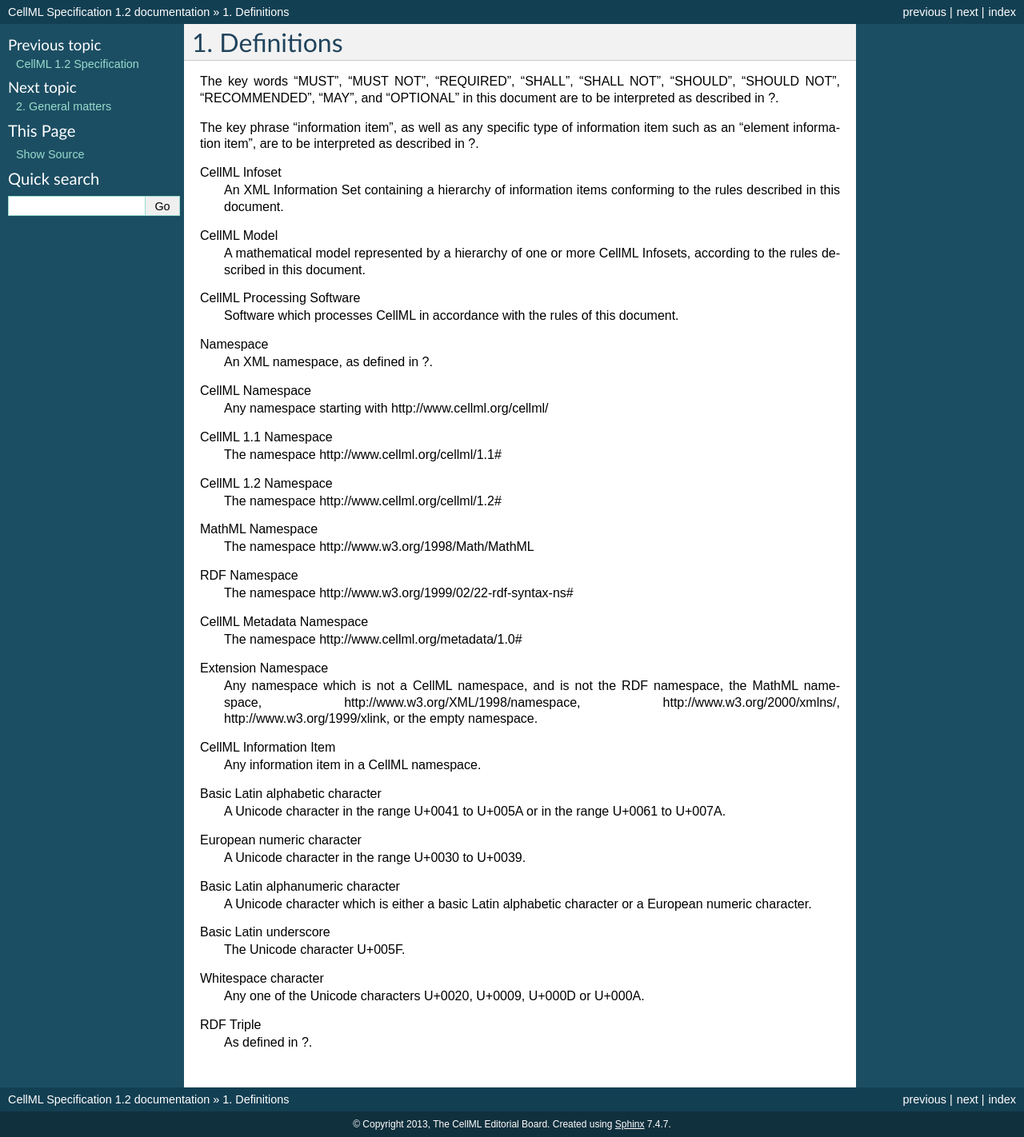
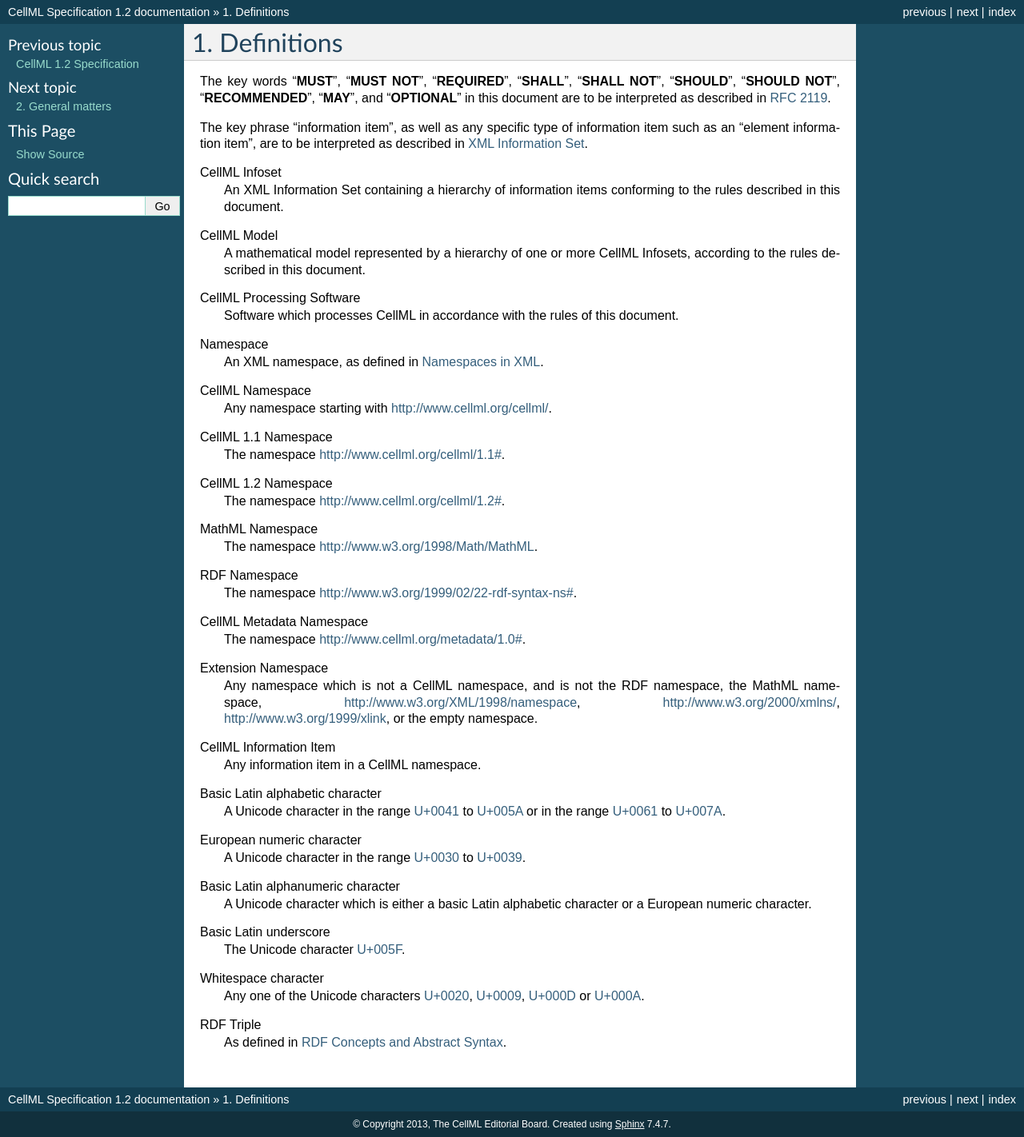
Before and after one commit to nickerso/cellml-spec-sphinx-test, a Sphinx documentation site: the page built from source/definitions.rst, in a window 1280 px wide. Shown: the whole page at 80% size. Built offline with Sphinx 7.4.7, drawn with Linux system fonts in a browser that asks for light colours.

Commit message:
Fixed some convertion problems in the definitions page. Also added various links.

```diff
--- a/source/definitions.rst
+++ b/source/definitions.rst
@@ -1,13 +1,13 @@
 Definitions
 ===========
 
-The key words "MUST", "MUST NOT", "REQUIRED", "SHALL", "SHALL NOT",
-"SHOULD", "SHOULD NOT", "RECOMMENDED", "MAY", and "OPTIONAL" in this
-document are to be interpreted as described in ?.
+The key words "**MUST**", "**MUST NOT**", "**REQUIRED**", "**SHALL**", "**SHALL NOT**",
+"**SHOULD**", "**SHOULD NOT**", "**RECOMMENDED**", "**MAY**", and "**OPTIONAL**" in this
+document are to be interpreted as described in `RFC 2119 <http://www.apps.ietf.org/rfc/rfc2119.html>`_.
 
 The key phrase "information item", as well as any specific type of
 information item such as an "element information item", are to be
-interpreted as described in ?.
+interpreted as described in `XML Information Set <http://www.w3.org/TR/xml-infoset/>`_.
 
 CellML Infoset
     An XML Information Set containing a hierarchy of information items
@@ -22,51 +22,59 @@ CellML Processing Software
     document.
 
 Namespace
-    An XML namespace, as defined in ?.
+    An XML namespace, as defined in `Namespaces in XML <http://www.w3.org/TR/REC-xml-names/>`_.
 
 CellML Namespace
-    Any namespace starting with \http://www.cellml.org/cellml/
+    Any namespace starting with `http://www.cellml.org/cellml/ <http://www.cellml.org/cellml/>`_.
 
 CellML 1.1 Namespace
-    The namespace \http://www.cellml.org/cellml/1.1#
+    The namespace `http://www.cellml.org/cellml/1.1# <http://www.cellml.org/cellml/1.1#>`_.
 
 CellML 1.2 Namespace
-    The namespace \http://www.cellml.org/cellml/1.2#
+    The namespace `http://www.cellml.org/cellml/1.2# <http://www.cellml.org/cellml/1.2#>`_.
 
 MathML Namespace
-    The namespace \http://www.w3.org/1998/Math/MathML
+    The namespace `http://www.w3.org/1998/Math/MathML <http://www.w3.org/1998/Math/MathML>`_.
 
 RDF Namespace
-    The namespace \http://www.w3.org/1999/02/22-rdf-syntax-ns#
+    The namespace `http://www.w3.org/1999/02/22-rdf-syntax-ns# <http://www.w3.org/1999/02/22-rdf-syntax-ns#>`_.
 
 CellML Metadata Namespace
-    The namespace \http://www.cellml.org/metadata/1.0#
+    The namespace `http://www.cellml.org/metadata/1.0# <http://www.cellml.org/metadata/1.0#>`_.
 
 Extension Namespace
     Any namespace which is not a CellML namespace, and is not the RDF
     namespace, the MathML namespace,
-    \http://www.w3.org/XML/1998/namespace, \http://www.w3.org/2000/xmlns/,
-    \http://www.w3.org/1999/xlink, or the empty namespace.
+    `http://www.w3.org/XML/1998/namespace <http://www.w3.org/XML/1998/namespace>`_,
+    `http://www.w3.org/2000/xmlns/ <http://www.w3.org/2000/xmlns/>`_,
+    `http://www.w3.org/1999/xlink <http://www.w3.org/1999/xlink>`_,
+    or the empty namespace.
 
 CellML Information Item
     Any information item in a CellML namespace.
 
 Basic Latin alphabetic character
-    A Unicode character in the range U+0041 to U+005A or in the range
-    U+0061 to U+007A.
+    A Unicode character in the range `U+0041 <http://www.fileformat.info/info/unicode/char/0041/index.htm>`_
+    to `U+005A <http://www.fileformat.info/info/unicode/char/005A/index.htm>`_ or in the range
+    `U+0061 <http://www.fileformat.info/info/unicode/char/0061/index.htm>`_ to
+    `U+007A <http://www.fileformat.info/info/unicode/char/007A/index.htm>`_.
 
 European numeric character
-    A Unicode character in the range U+0030 to U+0039.
+    A Unicode character in the range `U+0030 <http://www.fileformat.info/info/unicode/char/0030/index.htm>`_
+    to `U+0039 <http://www.fileformat.info/info/unicode/char/0039/index.htm>`_.
 
 Basic Latin alphanumeric character
     A Unicode character which is either a basic Latin alphabetic
     character or a European numeric character.
 
 Basic Latin underscore
-    The Unicode character U+005F.
+    The Unicode character `U+005F <http://www.fileformat.info/info/unicode/char/005F/index.htm>`_.
 
 Whitespace character
-    Any one of the Unicode characters U+0020, U+0009, U+000D or U+000A.
+    Any one of the Unicode characters `U+0020 <http://www.fileformat.info/info/unicode/char/0020/index.htm>`_,
+    `U+0009 <http://www.fileformat.info/info/unicode/char/0009/index.htm>`_,
+    `U+000D <http://www.fileformat.info/info/unicode/char/000D/index.htm>`_ or
+    `U+000A <http://www.fileformat.info/info/unicode/char/000A/index.htm>`_.
 
 RDF Triple
-    As defined in ?.
+    As defined in `RDF Concepts and Abstract Syntax <http://www.w3.org/TR/rdf-concepts/>`_.
```
